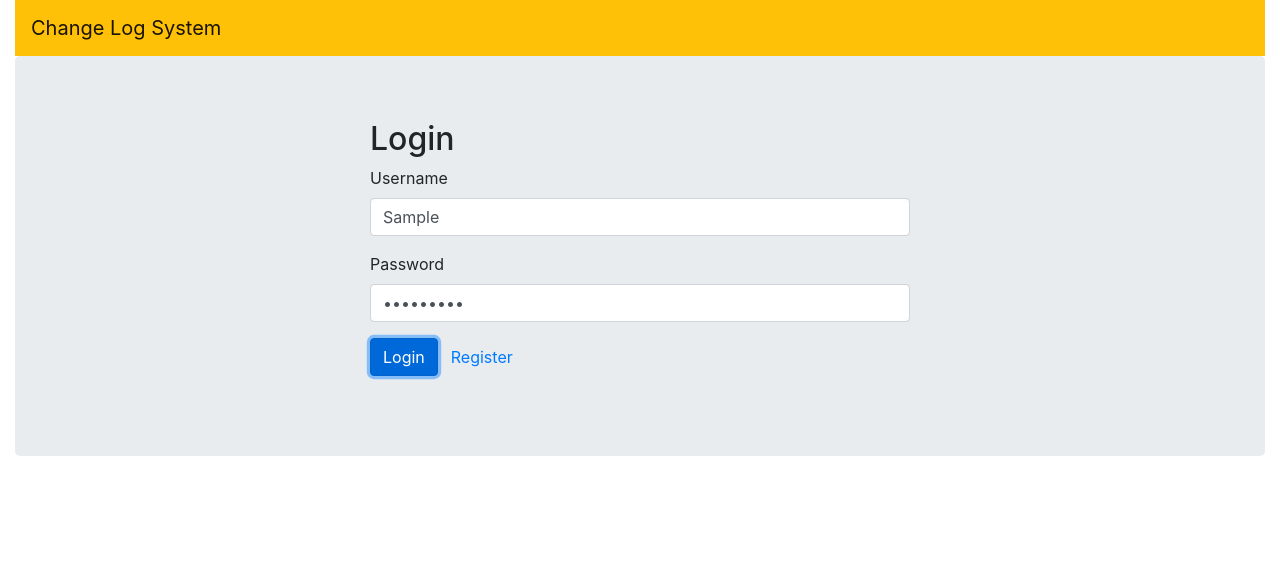
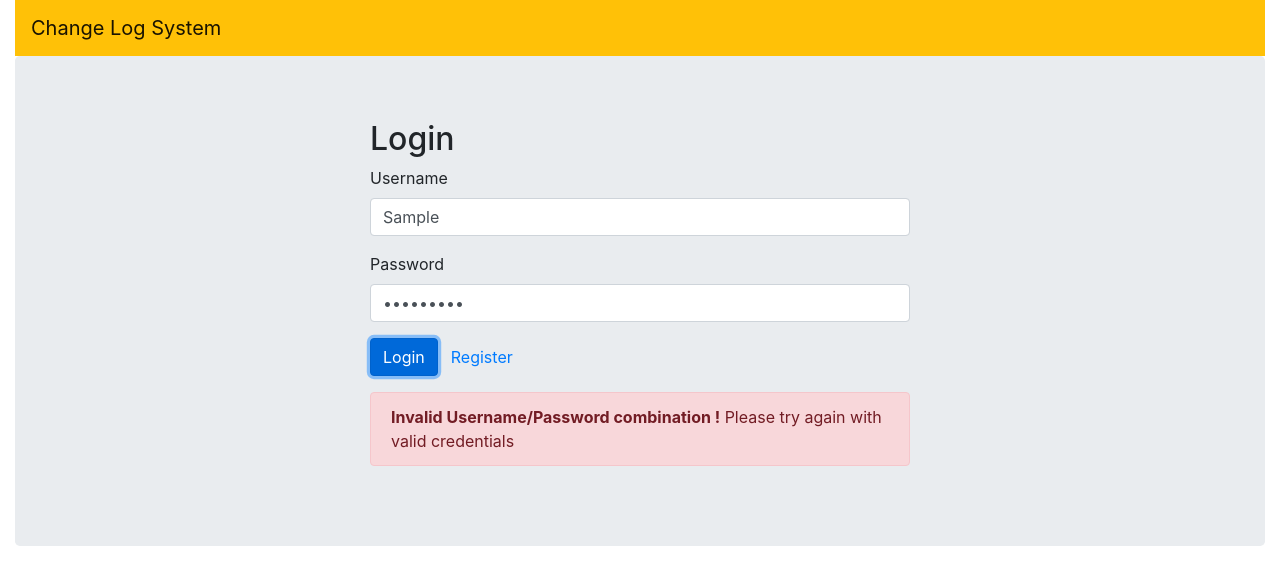
Before and after one commit to suriya4code/changelogapp, an Angular app: page /login in a window 1280 px wide. Both pictures are taken after typing "Sample", "Sample123" into the empty fields and a click on the button "Login". Shown: the top 584 px of the page. Built offline with nearby package versions, Linux system fonts and the light colour scheme; no server answers.

Commit message:
login error message added

```diff
--- a/src/app/dashboard/dashboard.component.ts
+++ b/src/app/dashboard/dashboard.component.ts
@@ -69,11 +69,13 @@ export class DashboardComponent implements OnInit {
       this.dashboardService.insertnewchange(nwchange).subscribe(
         (resp) => {
           console.log(resp);
+          this.submitted = false;
         },
         (err) => {
           console.log('Error Occured :' + JSON.stringify(err, undefined, 2));
         }
       );
+
       this.closebutton.nativeElement.click();
       this.nextstep();
     }
--- a/src/app/login/login.component.html
+++ b/src/app/login/login.component.html
@@ -38,6 +38,9 @@
             <button [disabled]="loading" class="btn btn-primary">Login</button>
             <a routerLink="/register" class="btn btn-link">Register</a>
           </div>
+          <div class="alert alert-danger" role="alert" [hidden]="!loginerr">
+            <strong>Invalid Username/Password combination !</strong> Please try again with valid credentials
+          </div>
         </form>
       </div>
     </div>
--- a/src/app/login/login.component.ts
+++ b/src/app/login/login.component.ts
@@ -12,6 +12,7 @@ export class LoginComponent implements OnInit {
   loginForm: FormGroup;
   submitted;
   loading;
+  loginerr = false;
   constructor(
     private formBuilder: FormBuilder,
     private loginservice: LoginService,
@@ -21,7 +22,7 @@ export class LoginComponent implements OnInit {
   ngOnInit() {
     this.loginForm = this.formBuilder.group({
       username: ['', Validators.required],
-      password: ['', Validators.required]
+      password: ['', Validators.required],
     });
   }
 
@@ -32,6 +33,7 @@ export class LoginComponent implements OnInit {
 
   onSubmit() {
     this.submitted = true;
+    this.loginerr = false;
     console.log(this.loginForm.value);
     if (this.loginForm.valid) {
       this.loginservice.login(this.loginForm.value).subscribe(
@@ -40,7 +42,9 @@ export class LoginComponent implements OnInit {
           localStorage.setItem('token', data.toString());
           this._router.navigate(['/dashboard']);
         },
-        (error) => {}
+        (error) => {
+          this.loginerr = true;
+        }
       );
     }
   }
```
